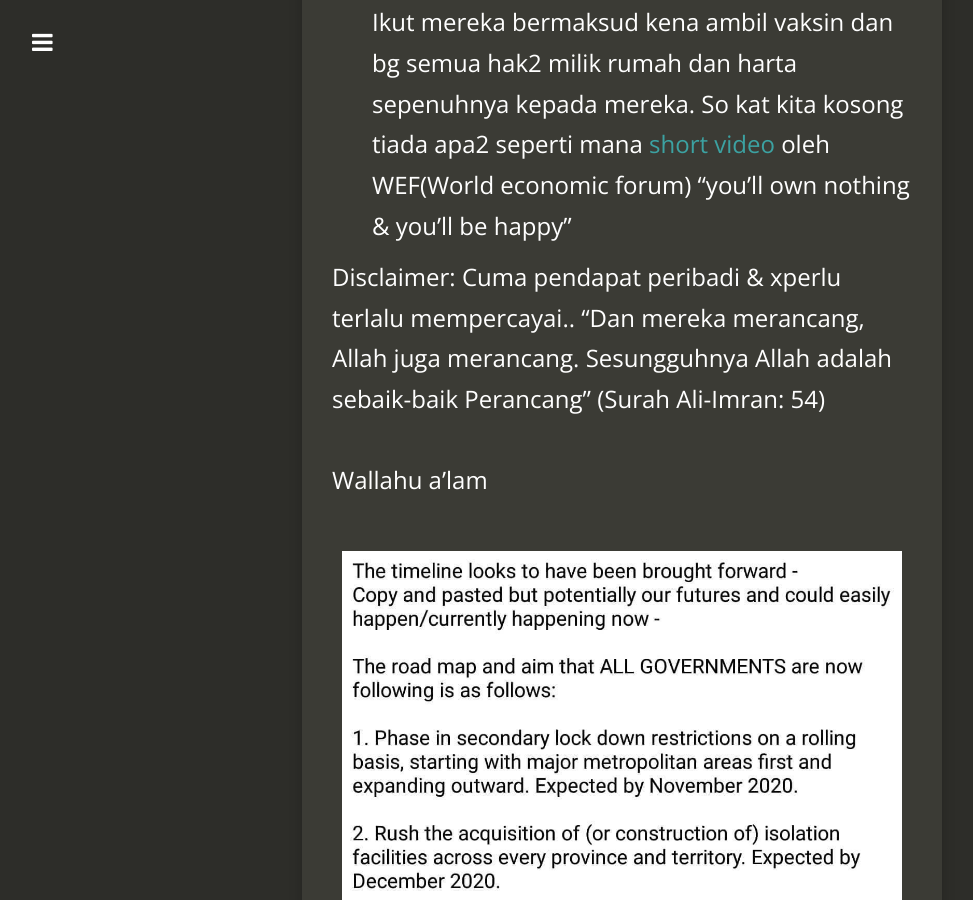
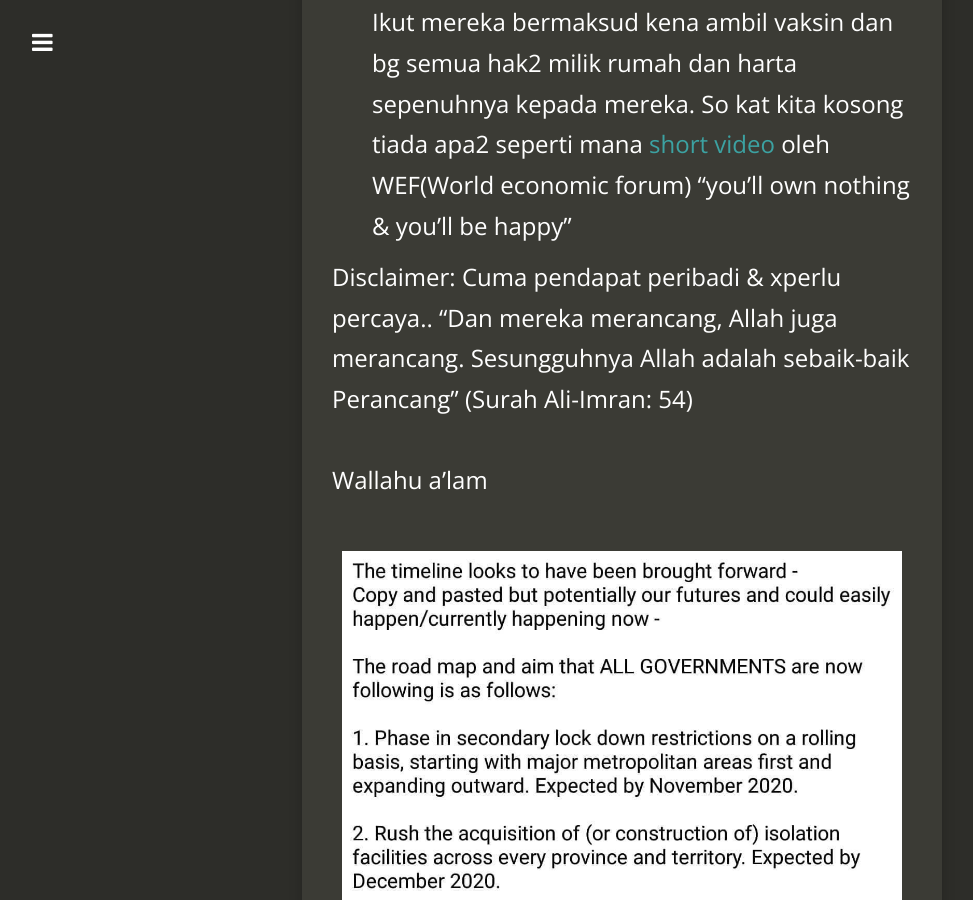
Before and after one commit to kedamaian/swsyafiq, a Jekyll site: the page built from _posts/2020-12-25-the-great-reset-world-economic-forum.md, in a window 1280 px wide and 900 px high, scrolled down 6719 px. Shown: the whole window, without its empty margins (18-991 px from the left). Built offline with Jekyll 4.4.1, drawn with Linux system fonts in a browser that asks for light colours; nearby versions of some CDN libraries; comment, search, counter and statistics services are not loaded.

Commit message:
Update 2020-12-25-the-great-reset-world-economic-forum.md

```diff
--- a/_posts/2020-12-25-the-great-reset-world-economic-forum.md
+++ b/_posts/2020-12-25-the-great-reset-world-economic-forum.md
@@ -50,7 +50,7 @@ Keanehan-keanehan yang terjadi pada Ramadhan dan petaka-petaka dahsyat pada bula
 - Okay selepas saham dan ekonomi dunia runtuh maka disini mereka akan perkenalkan plan mereka iaitu World Debt Reset program.. Di ringkaskan, siapa yg nak loan2 rumah kereta kredit kad dan segala hutang2 dgn bank & kerajaan dihapuskan maka kena ikut mereka.. Ikut mereka bermaksud kena ambil vaksin dan bg semua hak2 milik rumah dan harta sepenuhnya kepada mereka. So kat kita kosong tiada apa2 seperti mana [short video](https://www.youtube.com/watch?v=ER04dbt5p74) oleh WEF(World economic forum)  "you'll own nothing & you'll be happy"
 
 
-Disclaimer: Cuma pendapat peribadi & xperlu terlalu mempercayai..
+Disclaimer: Cuma pendapat peribadi & xperlu percaya..
 “Dan mereka merancang, Allah juga merancang. Sesungguhnya Allah adalah sebaik-baik Perancang”
 (Surah Ali-Imran: 54)
 
```
